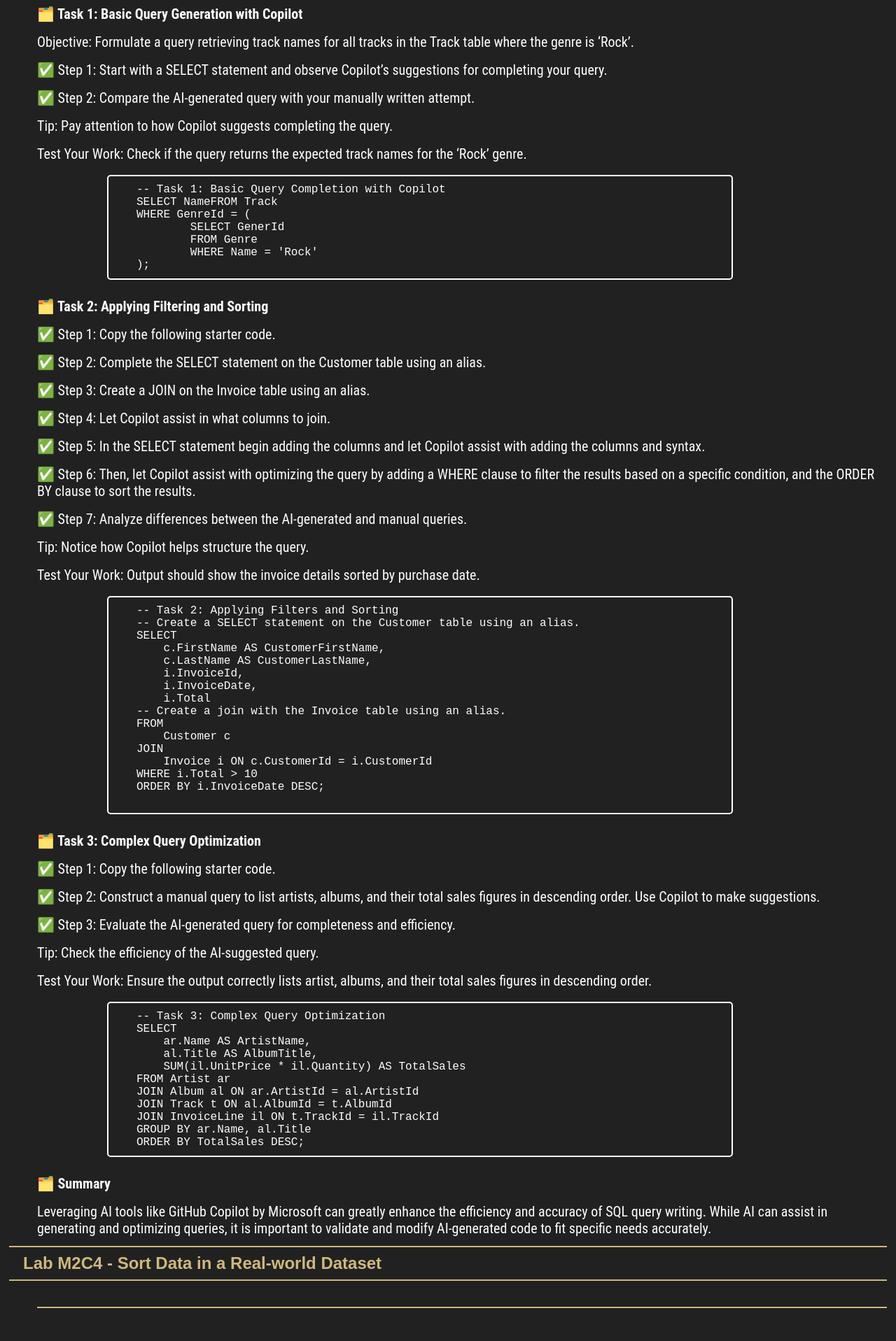
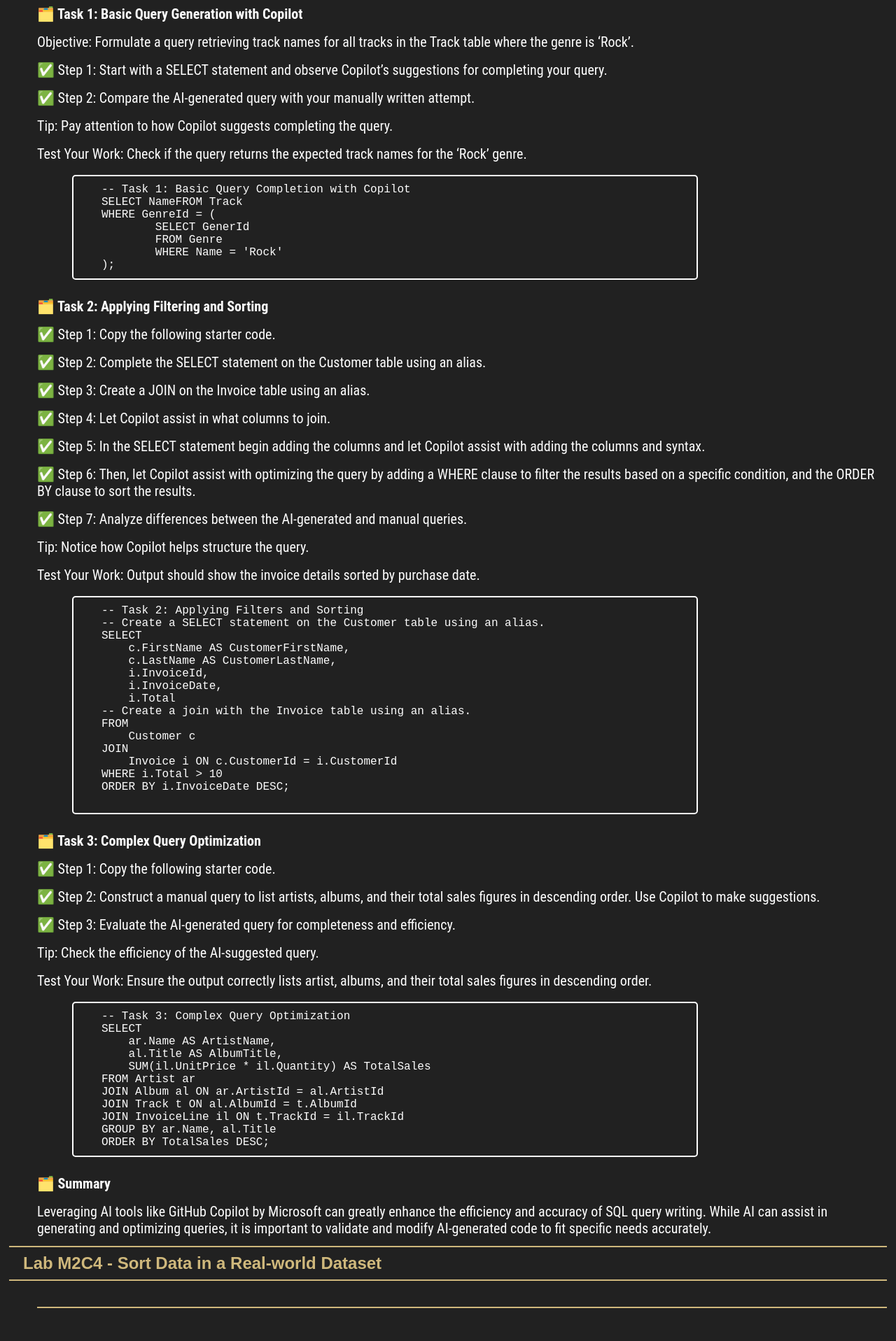
Before and after one commit to milanfx/milanfx.github.io, a Jekyll site: the page built from M1C1.md, in a window 1280 px wide. Shown: the part 491-2408 px from the top of the page at 70% size. Built offline with Jekyll 4.4.1, drawn with Linux system fonts in a browser that asks for light colours.

Commit message:
Adjust min-width and margin in page layout

```diff
--- a/_layouts/page.html
+++ b/_layouts/page.html
@@ -236,13 +236,13 @@
       border-radius: 5px;
       padding: 10px 40px;
       max-width: 810px;
-      min-width: 610px;
+      min-width: 510px;
       /*font-family: monospace;*/
       white-space: pre-wrap;
       word-wrap: break-word;
       overflow-x: auto;
       /*margin: 10px auto;*/
-      margin: 10px 10px 10px 100px;
+      margin: 10px 10px 10px 50px;
       font-size: 16px;
     }
 
```
